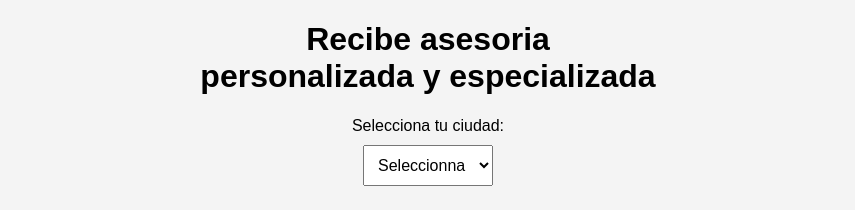
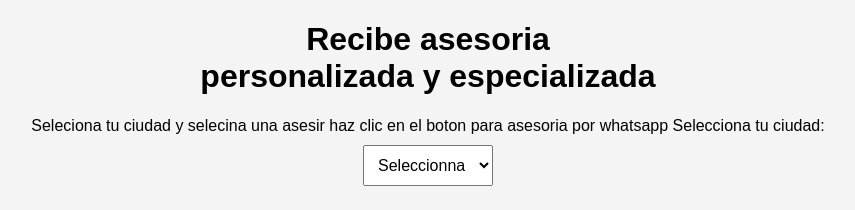
Before and after one commit to look-studio/leads, a plain HTML site: page landing.html in a window 1280 px wide. Shown: the whole page, without its empty margins (212-1067 px from the left). Drawn offline with Linux system fonts and the light colour scheme.

Commit message:
landing.html

```diff
--- a/landing.html
+++ b/landing.html
@@ -86,7 +86,7 @@
 <body>
 
     <h1>Recibe asesoria <br>personalizada y especializada</h1>
-
+Seleciona tu ciudad y selecina una asesir haz clic en el boton para asesoria por whatsapp
     <label for="ciudad">Selecciona tu ciudad:</label>
 <br>
     <select id="ciudad" onchange="cargarAsesores()">
```
